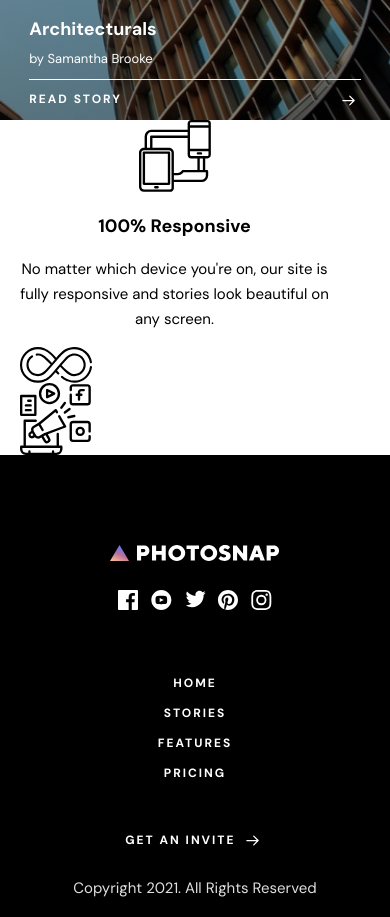
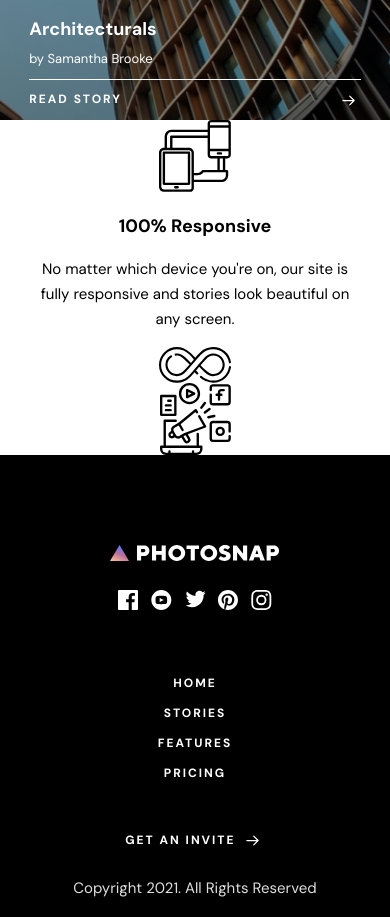
Before and after one commit to chungleee/photosnap, a Next.js app: page / in a window 390 px wide. Shown: the part 3600-4517 px from the top of the page. Built offline with nearby package versions, Linux system fonts and the light colour scheme.

Commit message:
mobile styling

```diff
--- a/pages/index.module.scss
+++ b/pages/index.module.scss
@@ -1,7 +1,11 @@
 @import '../styles/mixins';
 
-.grid {
+.featured__stories__grid {
 	@include break-desktop {
 		flex-wrap: unset;
 	}
 }
+
+.feature__cards__grid {
+	align-items: center;
+}
```
